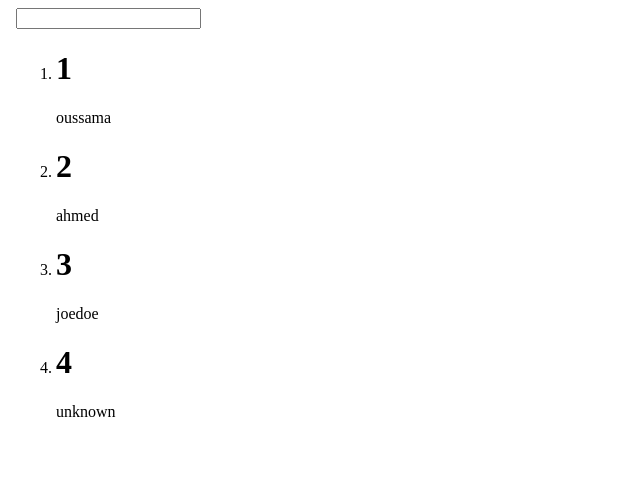
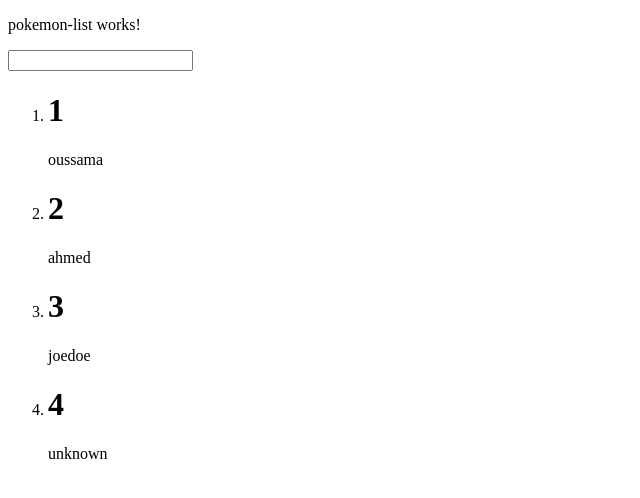
Before and after one commit to oussamahdidou/Angular, an Angular app: page / in a window 1280 px wide. Shown: the top 498 px of the page, without its empty margins (0-640 px from the left). Built offline with nearby package versions, Linux system fonts and the light colour scheme.

Commit message:
Your commit message here

```diff
--- a/src/app/app.component.html
+++ b/src/app/app.component.html
@@ -1,13 +1,6 @@
-<!DOCTYPE html>
-<html lang="en">
+<app-pokemon-list>
 
-<head>
-  <meta charset="UTF-8">
-  <meta name="viewport" content="width=device-width, initial-scale=1.0">
-  <title>Document</title>
-</head>
-
-<body>
+</app-pokemon-list>
 <!--
   <input type="text" [(ngModel)]="name">
   <h1>{{name}}</h1>
@@ -23,6 +16,3 @@
     <p>{{item.name}}</p>
   </li>
 </ol>
-</body>
-
-</html>
--- a/src/app/app.module.ts
+++ b/src/app/app.module.ts
@@ -4,10 +4,11 @@ import { BrowserModule } from '@angular/platform-browser';
 import { AppRoutingModule } from './app-routing.module';
 import { AppComponent } from './app.component';
 import { FormsModule } from '@angular/forms';
+import { PokemonBaseModule } from './pokemon-base/pokemon-base.module';
 
 @NgModule({
   declarations: [AppComponent],
-  imports: [BrowserModule, AppRoutingModule, FormsModule],
+  imports: [BrowserModule, AppRoutingModule, FormsModule, PokemonBaseModule],
   providers: [],
   bootstrap: [AppComponent],
 })
```
Also changed, not shown: src/app/pokemon-base/pokemon-base.module.ts (+4 -9 lines). Lines whose indentation alone changed are shown as unchanged.
